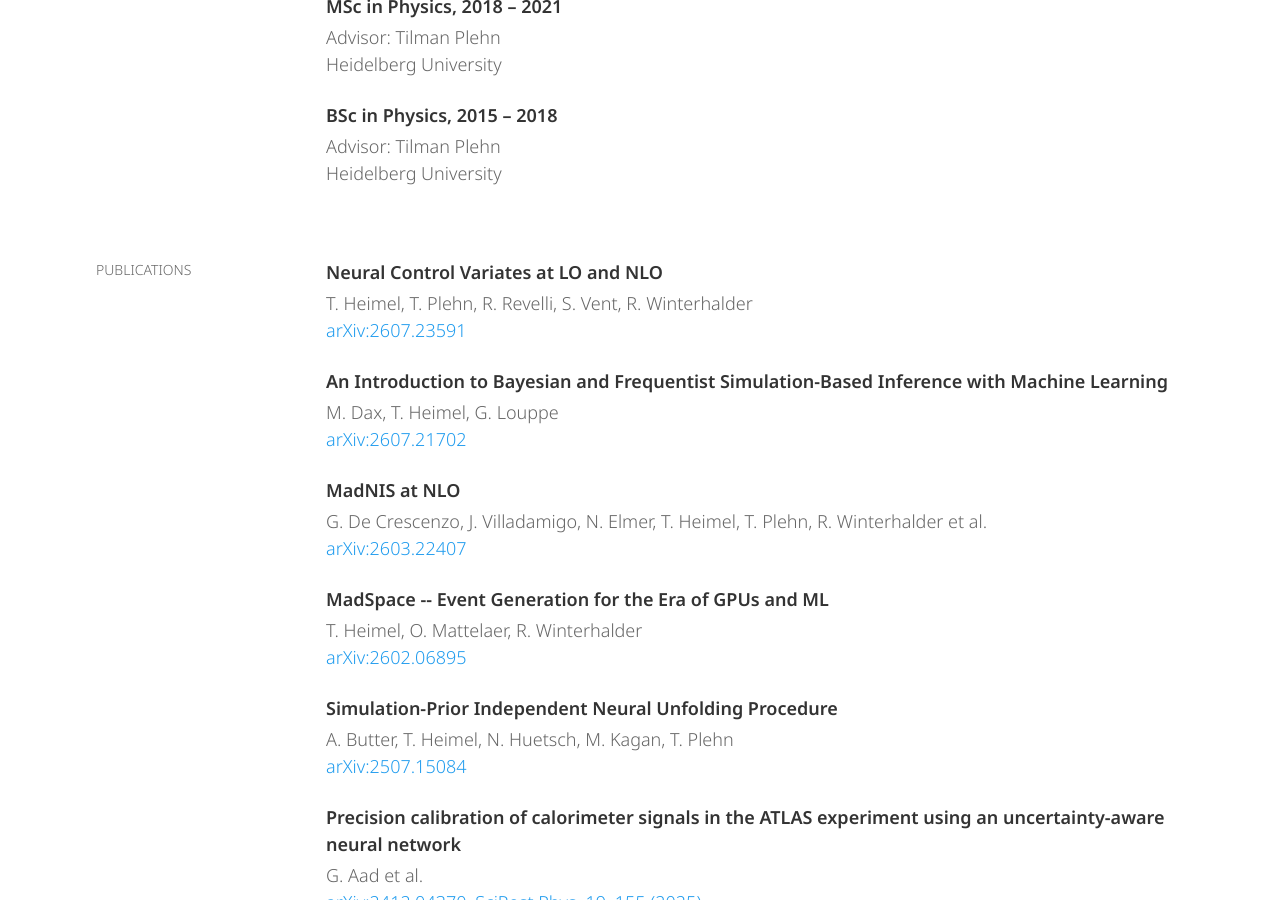
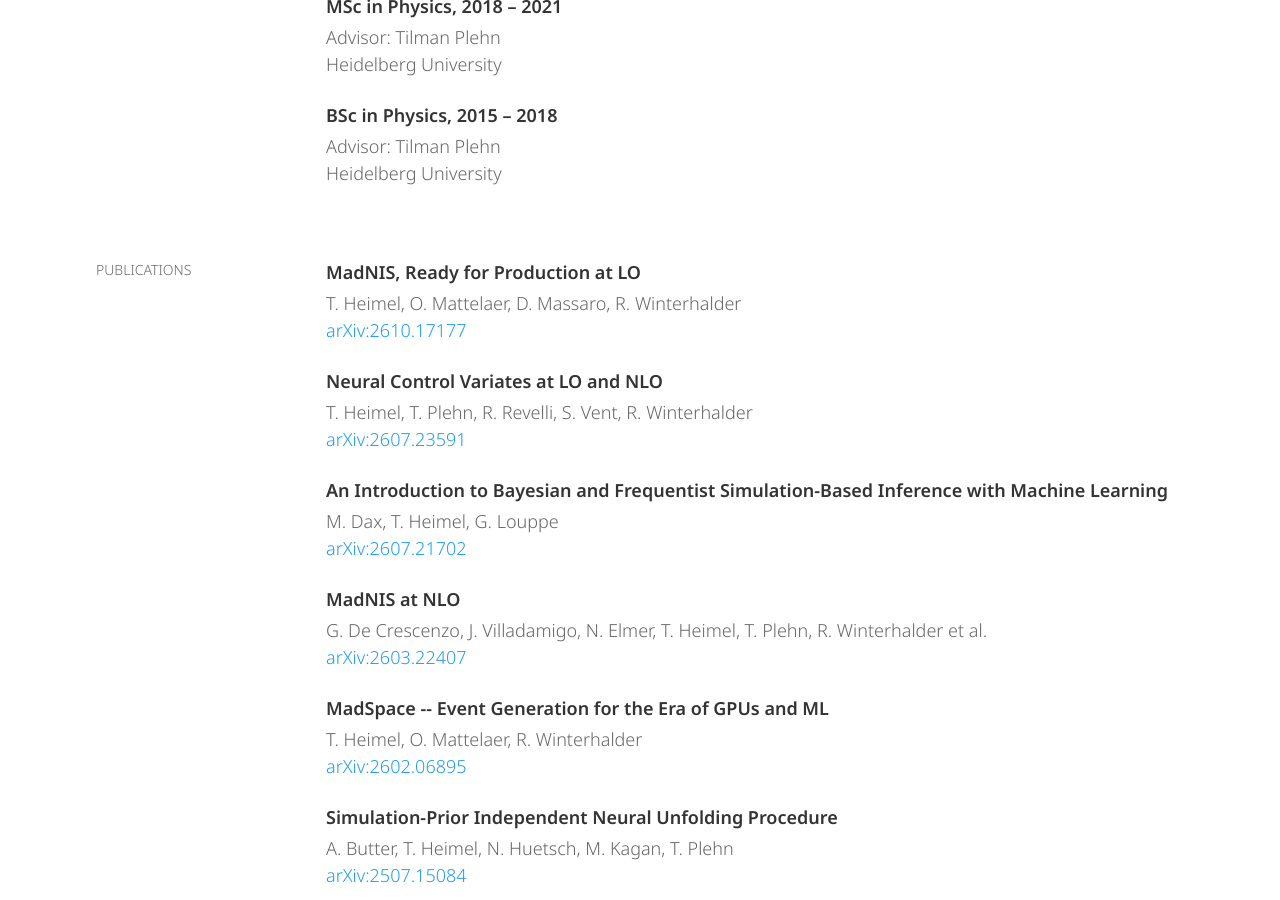
Before and after one commit to theoheimel/theoheimel.github.io, a Jekyll site: the page built from index.md, in a window 1280 px wide and 900 px high, scrolled down 810 px. Built offline with Jekyll 4.4.1, drawn with Linux system fonts in a browser that asks for light colours.

Commit message:
Update publications

```diff
--- a/_data/publications.yaml
+++ b/_data/publications.yaml
@@ -1,3 +1,6 @@
+- authors: "T. Heimel, O. Mattelaer, D. Massaro, R. Winterhalder"
+  title: "MadNIS, Ready for Production at LO"
+  arxiv: "2610.17177"
 - authors: "T. Heimel, T. Plehn, R. Revelli, S. Vent, R. Winterhalder"
   title: "Neural Control Variates at LO and NLO"
   arxiv: "2607.23591"
```
